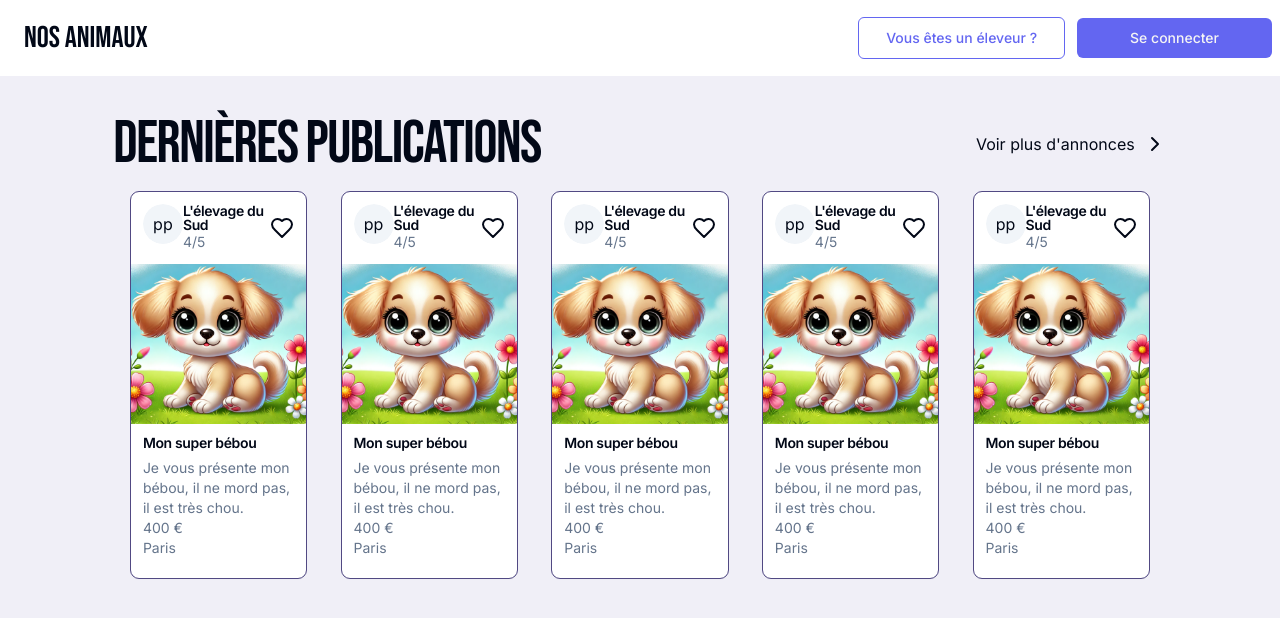
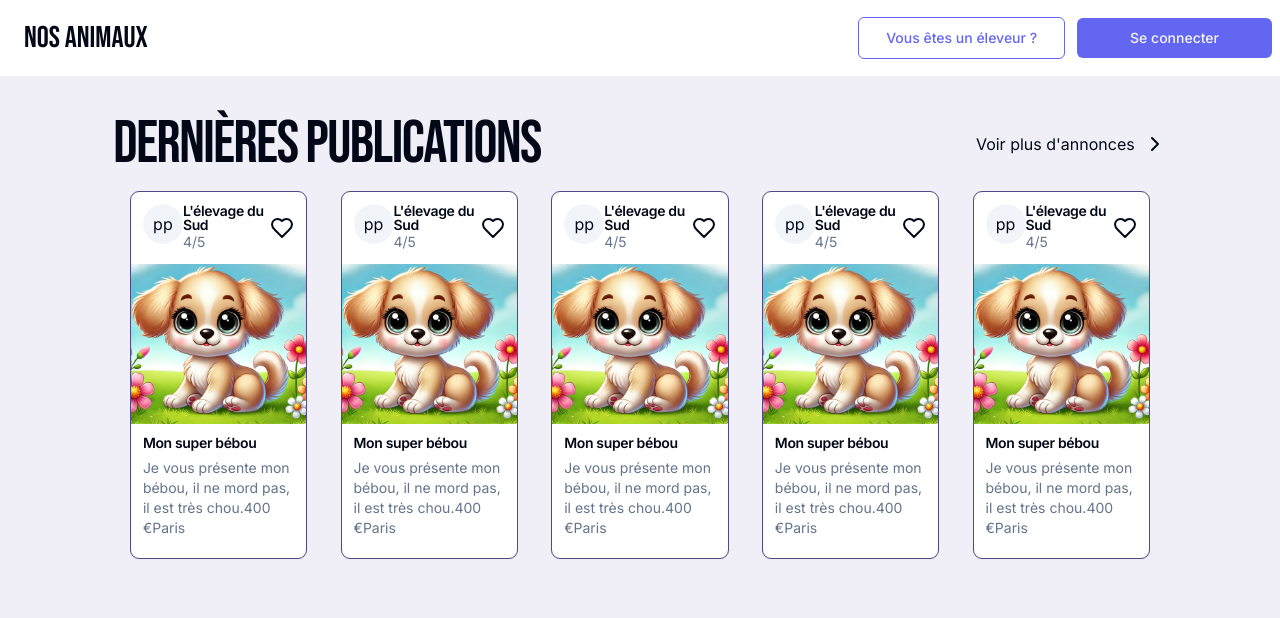
Before and after one commit to EmyLD/pets-app, a Next.js app: page / in a window 1280 px wide. Shown: the top 618 px of the page. Built offline with nearby package versions, Linux system fonts and the light colour scheme.

Commit message:
simple hydratation issue fixed

```diff
--- a/components/publication/Publication.tsx
+++ b/components/publication/Publication.tsx
@@ -56,9 +56,9 @@ export default function Publication({ ...props }: Props): React.ReactElement {
       <CardFooter>
         <CardTitle>{props.title}</CardTitle>
         <CardDescription className="py-1 md:py-2">
-          <p>{isDesktop && props.description}</p>
-          <p>{props.price} €</p>
-          <p>{props.city}</p>
+          <span>{isDesktop && props.description}</span>
+          <span>{props.price} €</span>
+          <span>{props.city}</span>
         </CardDescription>
       </CardFooter>
     </Card>
```
